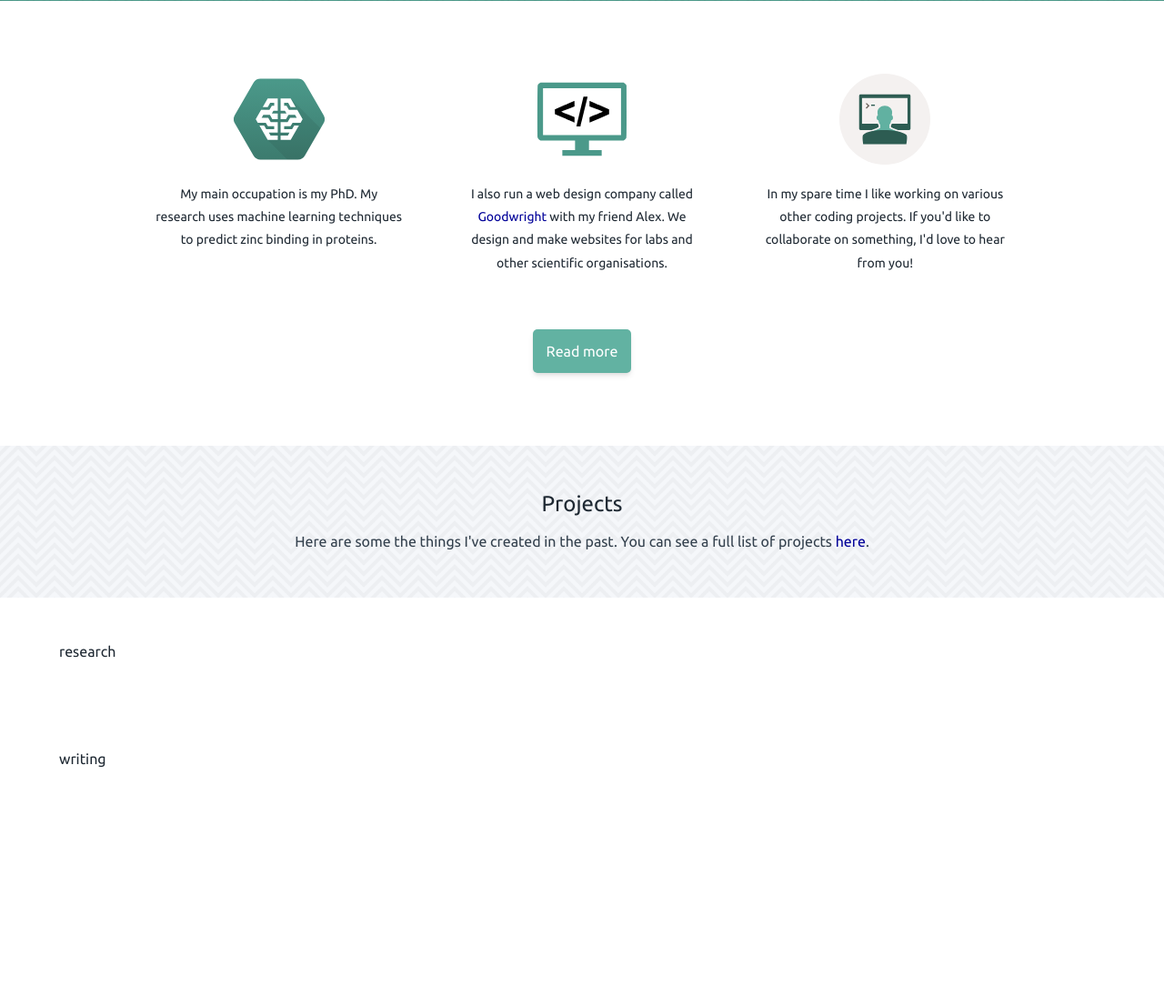
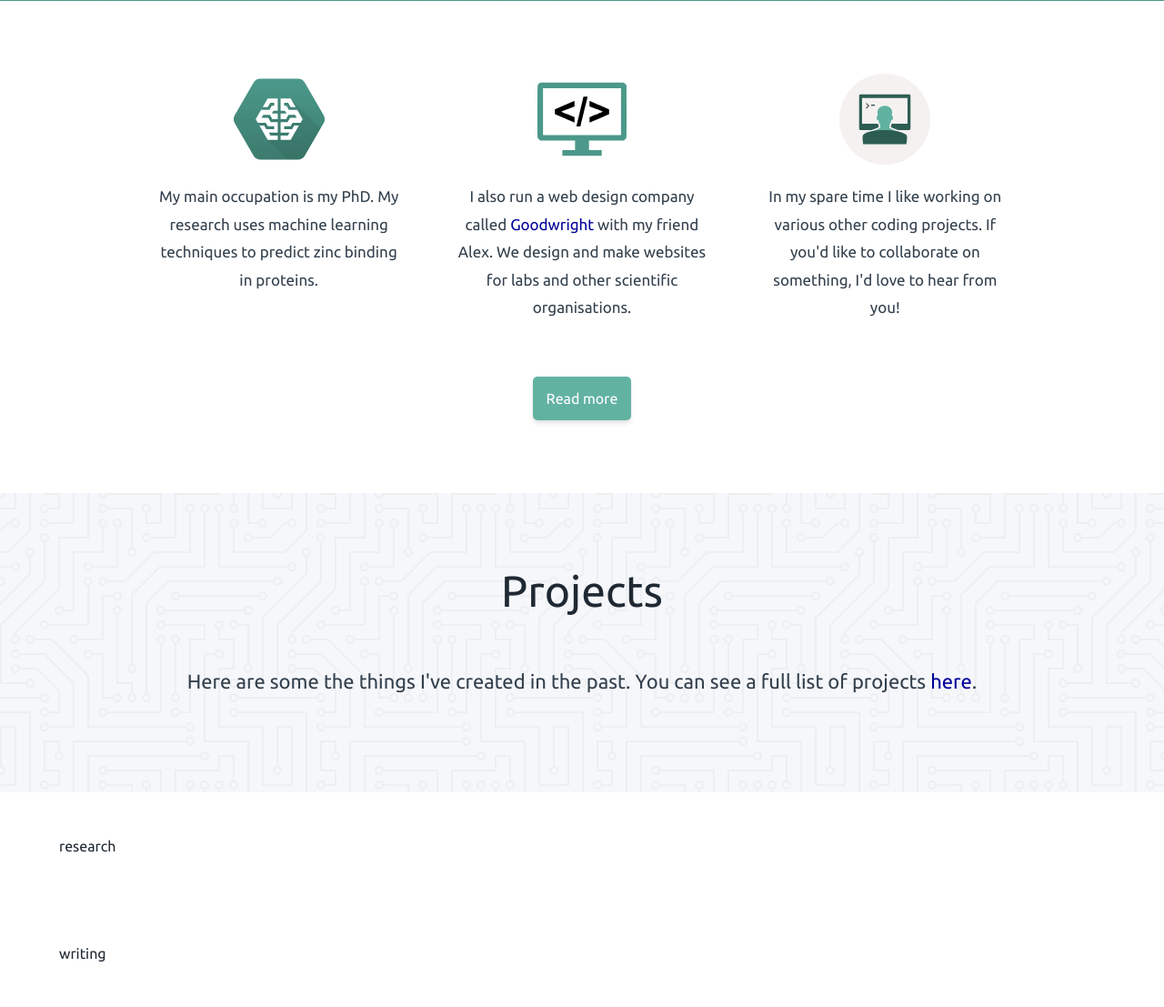
Before and after one commit to samirelanduk/samireland.com, a Django app: template core/templates/home.html in a window 1280 px wide. Shown: the part 799-1906 px from the top of the page at 91% size. Before the commit the page ends 1642 px from the top, so only its background shows below. Run offline with Django 3.2, Linux system fonts and the light colour scheme; the template is opened without the code that fills it, so the values that code supplies are empty; style sheets or scripts are compiled from the project's sources; some libraries are stand-ins or nearby versions.

Commit message:
Projects section

```diff
--- /dev/null
+++ b/core/admin.py
@@ -0,0 +1,4 @@
+from django.contrib import admin
+from .models import *
+
+admin.site.register(Project)
--- a/core/static/css/_about.scss
+++ b/core/static/css/_about.scss
@@ -25,6 +25,7 @@
                 line-height: 2;
                 padding: 0px 20px;
                 text-align: center;
+                color: $gray-9;
             }
         }
     }
@@ -54,6 +55,7 @@
 
                 p {
                     line-height: 1.8;
+                    font-size: 17px;
                 }
             }
         }
--- a/core/static/css/_projects.scss
+++ b/core/static/css/_projects.scss
@@ -1,17 +1,119 @@
 #projects {
     background-color: $gray-1;
 
+
     h2 {
+        margin-top: 30px;
         font-size: 24px;
         text-align: center;
-        margin-bottom: 15px;
         background-color: #ffffff00;
     }
 
     p {
         text-align: center;
-        line-height: 1.5;
+        line-height: 2;
         color: $gray-9;
         background-color: #ffffff00;
+        margin: 30px 0px;
+    }
+
+    .projects {
+        display: grid;
+        grid-gap: 20px;
+        background: #00000000;
+
+        .project {
+            display: block;
+            background: white;
+            text-align: center;
+            padding: 20px;
+            box-shadow: 0 4px 8px 0 rgba(0,0,0,0.2);
+
+            .image {
+                margin-bottom: 40px;
+                height: 120px;
+                display: flex;
+                justify-content: center;
+                align-items: center;
+
+                img {
+                    width: 100px;
+                }
+            }
+
+            h3 {
+                font-weight: bold;
+                font-size: 18px;
+                margin: 10px 0px;
+                color: $gray-9;
+            }
+
+            p {
+                color: $gray-6;
+                line-height: 1.8;
+                font-size: 12px;
+            }
+        }
+
+    }
+
+}
+
+@mixin projects--600() {
+    #projects {
+
+        h2 {
+            font-size: 32px;
+        }
+
+        p {
+            font-size: 18px;
+            margin: 40px 0px;
+        }
+
+        .projects {
+            grid-template-columns: 1fr 1fr;
+
+            .project {
+
+                h3 {
+                    font-size: 22px;
+                }
+
+                p {
+                    font-size: 16px;
+                }
+            }
+        }
+
     }
 }
+
+@mixin projects--1200() {
+    #projects {
+
+        h2 {
+            font-size: 48px;
+        }
+
+        p {
+            font-size: 22px;
+            margin: 50px 0px;
+        }
+
+        .projects {
+            grid-template-columns: 1fr 1fr 1fr 1fr;
+
+            .project {
+                h3 {
+                    font-size: 28px;
+                }
+
+                p {
+                    font-size: 18px;
+                }
+            }
+        }
+
+    }
+}
--- a/core/static/css/style.scss
+++ b/core/static/css/style.scss
@@ -43,6 +43,7 @@ $logo-font: 'Roboto slab';
     @include core--600();
     @include nav--600();
     @include header--600();
+    @include projects--600();
 }
 
 @media (min-width: 700px) {
@@ -73,4 +74,5 @@ $logo-font: 'Roboto slab';
 
 @media (min-width: 1200px) {
     @include core--1200();
+    @include projects--1200();
 }
--- a/core/templates/home.html
+++ b/core/templates/home.html
@@ -48,9 +48,18 @@
       <a class="about-link" href="/about/">Read more</a>
     </section>
 
-    <section id="projects" class="container zigzag">
+    <section id="projects" class="container circuit">
       <h2>Projects</h2>
       <p>Here are some the things I've created in the past. You can see a full list of projects <a href="/projects/">here</a>.</p>
+      <div class="projects">
+        {% for project in projects %}
+        <a class="project" href="{{ project.url }}" target="_blank">
+          <div class="image"><img src="{{ project.image.url }}"></div>
+          <h3>{{ project.name }}</h3>
+          <p>{{ project.description }}</p>
+        </a>
+        {% endfor %}
+      </div>
     </section>
 
     <section id="research" class="container">research</section>
--- a/core/views.py
+++ b/core/views.py
@@ -1,4 +1,6 @@
 from django.shortcuts import redirect, render
+from .models import Project
 
 def home(request, message=False):
-    return render(request, "home.html")
+    four_projects = Project.objects.all()[:4]
+    return render(request, "home.html", {"projects": four_projects})
```
Also changed, not shown: core/models.py (added, +20 -0 lines), core/settings.py (+18 -2 lines), core/urls.py (+8 -1 lines), core/migrations/0001_initial.py (added), core/migrations/0002_project_image.py (added), core/migrations/__init__.py (added).
